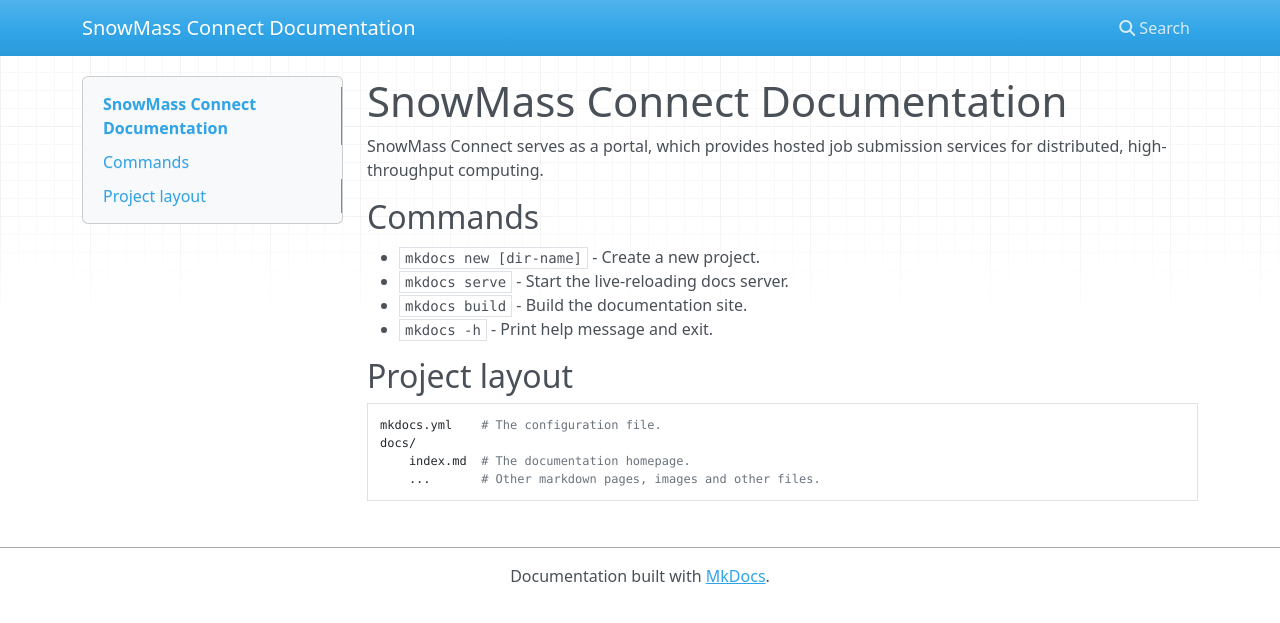
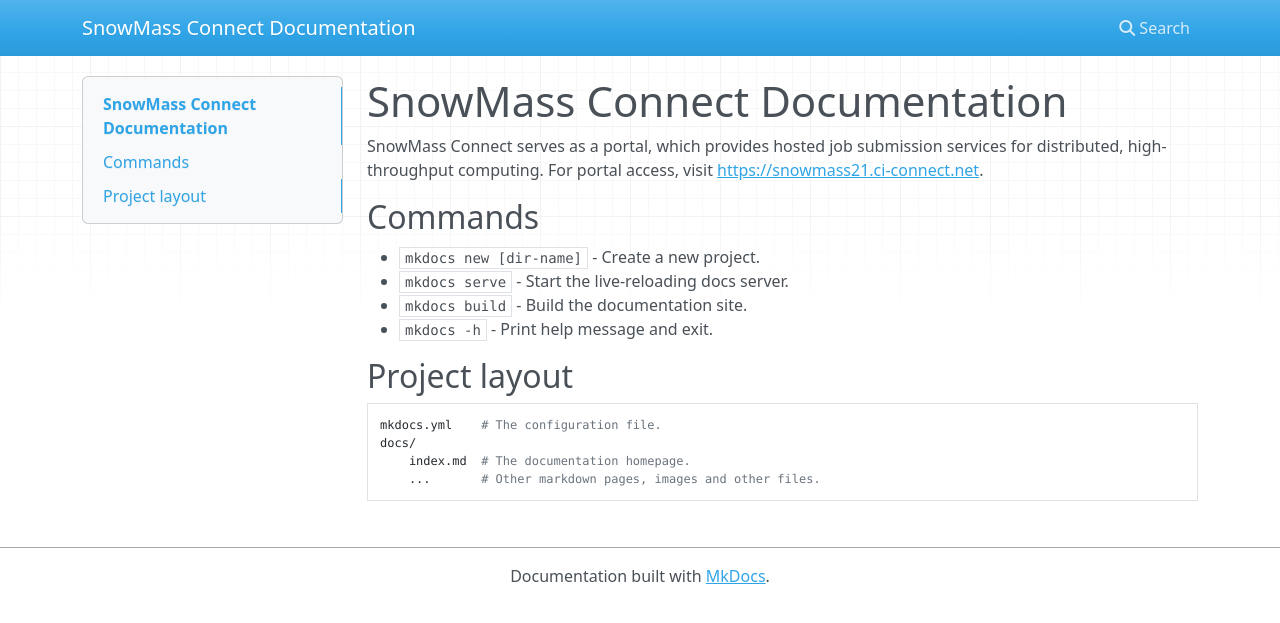
Before and after one commit to ppaschos/snowmass-connect-docs, an MkDocs documentation site: the page built from docs/index.md, in a window 1280 px wide. Shown: the top 623 px of the page. Built offline with MkDocs 1.6.1, drawn with Linux system fonts in a browser that asks for light colours; nearby versions of some CDN libraries.

Commit message:
add snowmass portal link, currently inactive

```diff
--- a/docs/index.md
+++ b/docs/index.md
@@ -1,6 +1,7 @@
 # SnowMass Connect Documentation
 
 SnowMass Connect serves as a portal, which provides hosted job submission services for distributed, high-throughput computing.
+For portal access, visit [https://snowmass21.ci-connect.net](https://snowmass21.ci-connect.net).
 
 ## Commands
 
```
